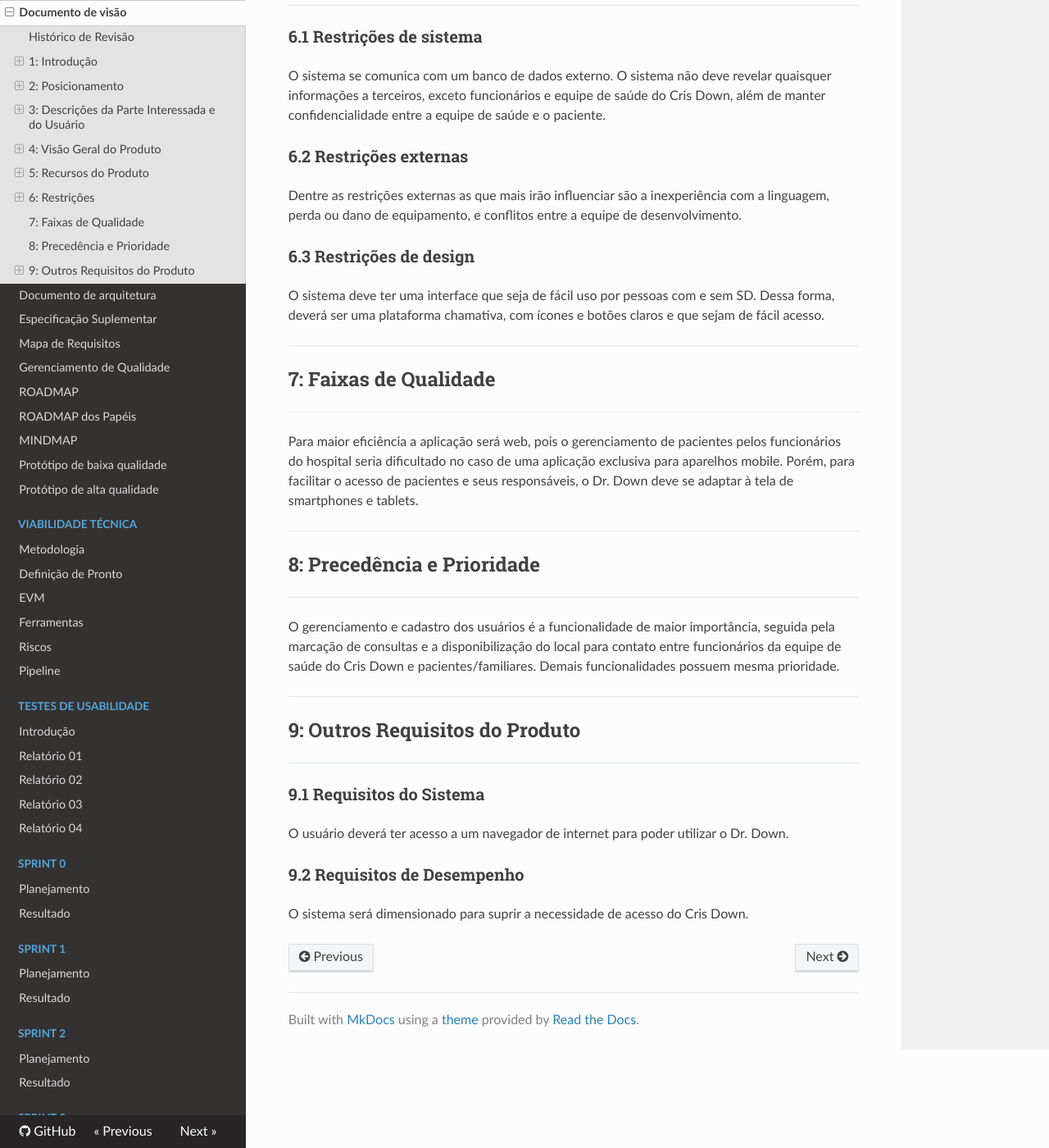
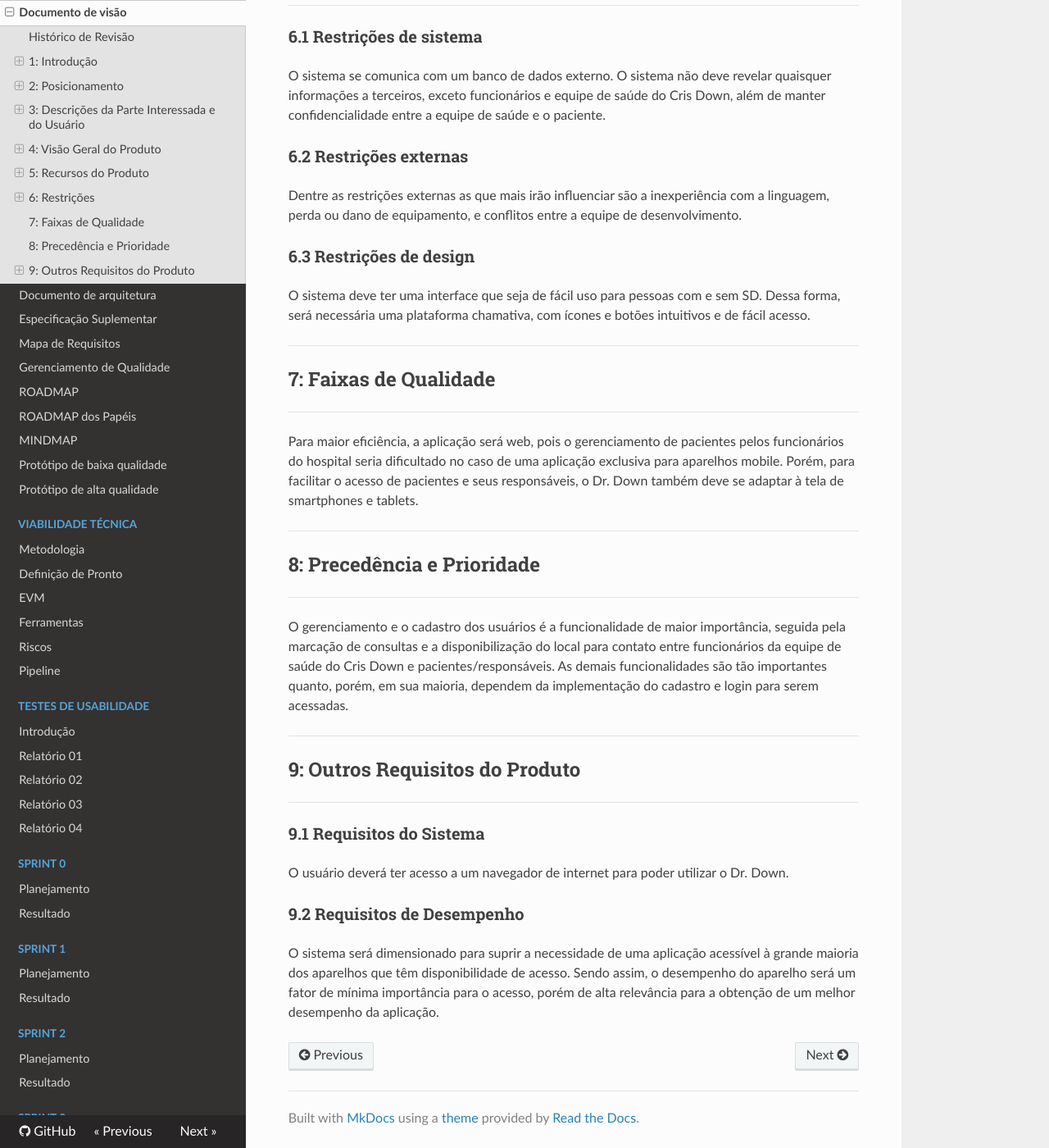
Before and after one commit to fga-eps-mds/2018.1-Dr-Down, an MkDocs documentation site: the page built from docs/mds/VISION_DOCUMENT.md, in a window 1280 px wide and 1400 px high, scrolled down 7866 px. Shown: the whole window at 82% size. Built offline with MkDocs 1.6.1, drawn with Linux system fonts in a browser that asks for light colours; nearby versions of some CDN libraries; old or Windows-style settings are respelled for this version of MkDocs.

Commit message:
Modifying vision document
Editing topics from 7 to 9

Co-Authored-By: Geovana Ramos <geovannna.1998@gmail.com>

```diff
--- a/docs/mds/VISION_DOCUMENT.md
+++ b/docs/mds/VISION_DOCUMENT.md
@@ -249,19 +249,19 @@ Dentre as restrições externas as que mais irão influenciar são a inexperiên
 
 ### 6.3 Restrições de design
 
-O sistema deve ter uma interface que seja de fácil uso por pessoas com e sem SD. Dessa forma, deverá ser uma plataforma chamativa, com ícones e botões claros e que sejam de fácil acesso.
+O sistema deve ter uma interface que seja de fácil uso para pessoas com e sem SD. Dessa forma, será necessária uma plataforma chamativa, com ícones e botões intuitivos e de fácil acesso.
 
 ***
 ## 7:	Faixas de Qualidade
 ***
 
-Para maior eficiência a aplicação será web, pois o gerenciamento de pacientes pelos funcionários do hospital seria dificultado no caso de uma aplicação exclusiva para aparelhos mobile. Porém, para facilitar o acesso de pacientes e seus responsáveis, o Dr. Down deve se adaptar à tela de smartphones e tablets.
+Para maior eficiência, a aplicação será web, pois o gerenciamento de pacientes pelos funcionários do hospital seria dificultado no caso de uma aplicação exclusiva para aparelhos mobile. Porém, para facilitar o acesso de pacientes e seus responsáveis, o Dr. Down também deve se adaptar à tela de smartphones e tablets.
 
 ***
 ## 8:	Precedência e Prioridade
 ***
 
-O gerenciamento e cadastro dos usuários é a funcionalidade de maior importância, seguida pela marcação de consultas e a disponibilização do local para contato entre funcionários da equipe de saúde do Cris Down e pacientes/familiares. Demais funcionalidades possuem mesma prioridade.
+O gerenciamento e o cadastro dos usuários é a funcionalidade de maior importância, seguida pela marcação de consultas e a disponibilização do local para contato entre funcionários da equipe de saúde do Cris Down e pacientes/responsáveis. As demais funcionalidades são tão importantes quanto, porém, em sua maioria, dependem da implementação do cadastro e login para serem acessadas.
 
 ***
 ## 9:	Outros Requisitos do Produto
@@ -273,4 +273,4 @@ O usuário deverá ter acesso a um navegador de internet para poder utilizar o D
 
 ### 9.2	Requisitos de Desempenho
 
-O sistema será dimensionado para suprir a necessidade de acesso do Cris Down.
+O sistema será dimensionado para suprir a necessidade de uma aplicação acessível à grande maioria dos aparelhos que têm disponibilidade de acesso. Sendo assim, o desempenho do aparelho será um fator de mínima importância para o acesso, porém de alta relevância para a obtenção de um melhor desempenho da aplicação.
```
